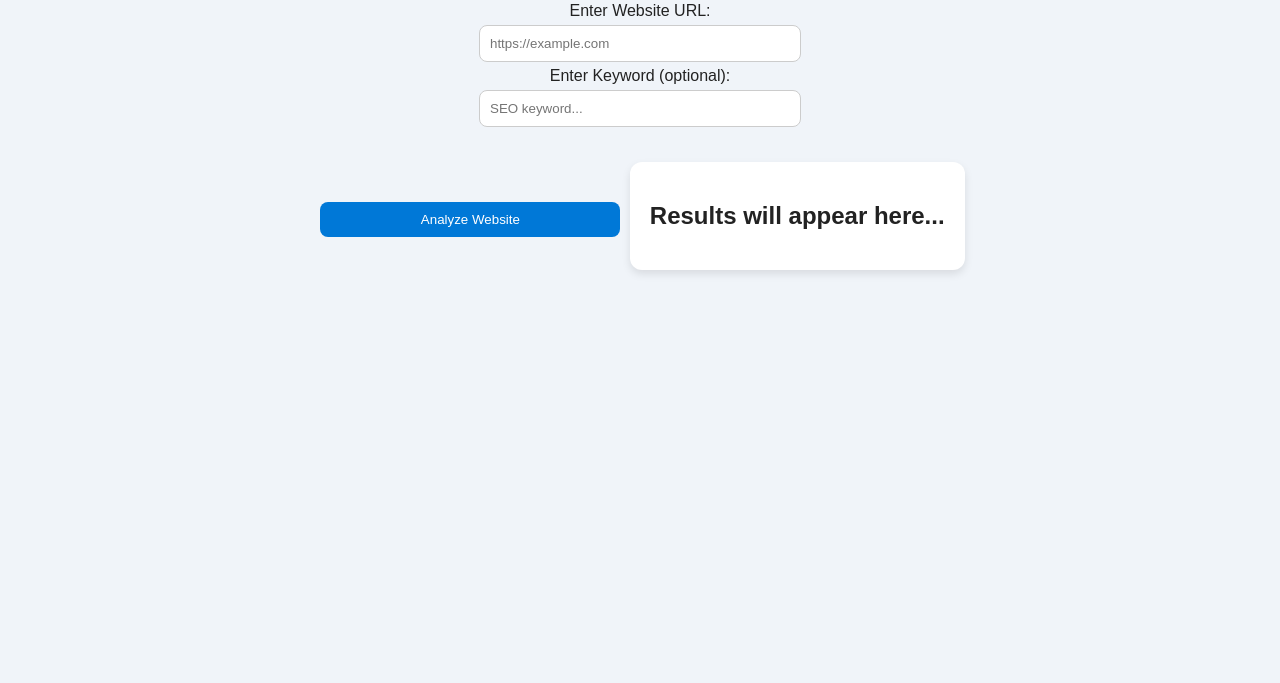
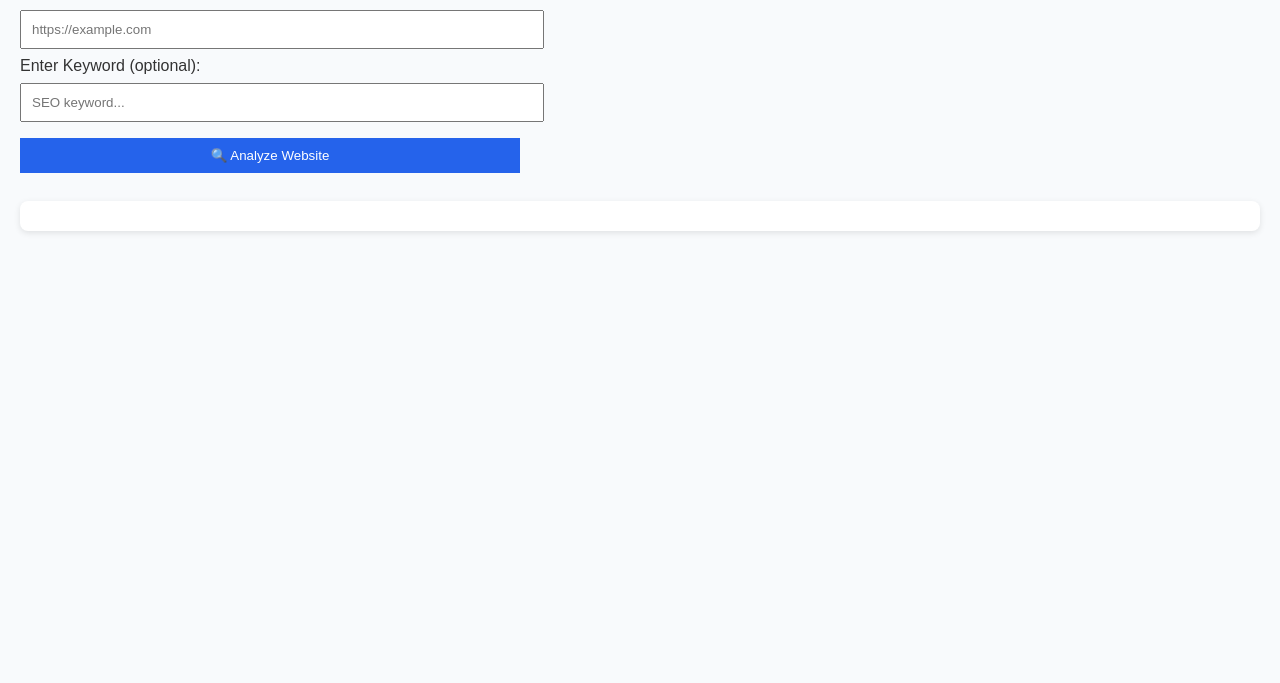
Before and after one commit to lj844929-star/seo-analyzer, a plain HTML site: page index.html in a window 1280 px wide. Shown: the part 117-800 px from the top of the page. Drawn offline with Linux system fonts and the light colour scheme.

Commit message:
Update index.html

```diff
--- a/index.html
+++ b/index.html
@@ -5,82 +5,67 @@
   <meta name="viewport" content="width=device-width, initial-scale=1.0" />
   <title>🌐 Free SEO & Traffic Analyzer</title>
   <style>
-    body {
-      font-family: "Poppins", sans-serif;
-      background: #f0f4f9;
-      margin: 0;
-      padding: 40px;
-      color: #222;
-      text-align: center;
-    }
-    h1 { color: #0078d7; margin-bottom: 20px; }
-    input, button {
-      padding: 10px;
-      margin: 5px;
-      border-radius: 8px;
-      border: 1px solid #ccc;
-      width: 300px;
-    }
-    button {
-      background: #0078d7;
-      color: #fff;
-      border: none;
-      cursor: pointer;
-    }
-    button:hover { background: #005bb5; }
-    .results {
-      margin-top: 30px;
-      background: #fff;
-      padding: 20px;
-      border-radius: 12px;
-      box-shadow: 0 4px 8px rgba(0,0,0,0.1);
-      display: inline-block;
-      text-align: left;
-    }
-    .tips ul { text-align: left; }
+    body { font-family: Arial, sans-serif; background:#f8fafc; margin:0; padding:20px; color:#333; }
+    h1 { color:#2563eb; text-align:center; }
+    input, button { padding:10px; margin:8px 0; width:100%; max-width:500px; }
+    button { background:#2563eb; color:white; border:none; cursor:pointer; }
+    button:hover { background:#1d4ed8; }
+    #results { margin-top:20px; background:#fff; padding:15px; border-radius:8px; box-shadow:0 2px 6px rgba(0,0,0,0.1); }
+    .error { color:#b91c1c; font-weight:bold; }
+    .success { color:#15803d; font-weight:bold; }
   </style>
 </head>
 <body>
   <h1>🌐 Free SEO & Traffic Analyzer</h1>
-  <label>Enter Website URL:</label><br/>
-  <input id="urlInput" placeholder="https://example.com" /><br/>
-  <label>Enter Keyword (optional):</label><br/>
-  <input id="keywordInput" placeholder="SEO keyword..." /><br/>
-  <button onclick="analyzeSEO()">Analyze Website</button>
 
-  <div class="results" id="results">
-    <h2>Results will appear here...</h2>
-  </div>
+  <label>Enter Website URL:</label><br>
+  <input id="urlInput" type="url" placeholder="https://example.com" required /><br>
+
+  <label>Enter Keyword (optional):</label><br>
+  <input id="keywordInput" type="text" placeholder="SEO keyword..." /><br>
+
+  <button id="analyzeBtn">🔍 Analyze Website</button>
+
+  <div id="results"></div>
 
   <script>
-    async function analyzeSEO() {
+    const analyzeBtn = document.getElementById('analyzeBtn');
+    const resultsDiv = document.getElementById('results');
+
+    analyzeBtn.addEventListener('click', async () => {
       const url = document.getElementById('urlInput').value.trim();
       const keyword = document.getElementById('keywordInput').value.trim();
-      const resultsDiv = document.getElementById('results');
       if (!url) {
-        alert('Please enter a valid website URL');
+        resultsDiv.innerHTML = '<p class="error">❌ Please enter a valid website URL.</p>';
         return;
       }
 
-      resultsDiv.innerHTML = '<h3>🔍 Analyzing, please wait...</h3>';
+      resultsDiv.innerHTML = '<p>⏳ Analyzing... please wait...</p>';
 
       try {
-        // Call Google PageSpeed Insights API
-        const api = `https://www.googleapis.com/pagespeedonline/v5/runPagespeed?url=${encodeURIComponent(url)}&category=performance&category=seo`;
+        const api = `https://www.googleapis.com/pagespeedonline/v5/runPagespeed?url=${encodeURIComponent(url)}&strategy=desktop`;
         const res = await fetch(api);
         const data = await res.json();
 
+        if (data.error) {
+          const msg = data.error.message || "Unknown error";
+          resultsDiv.innerHTML = `<p class="error">❌ Error analyzing this site.<br>Reason: ${msg}<br><br>💡 Try another public URL (e.g. https://wikipedia.org).</p>`;
+          return;
+        }
+
         const perfScore = Math.round(data.lighthouseResult.categories.performance.score * 100);
-        const seoScore = Math.round(data.lighthouseResult.categories.seo.score * 100);
-        const title = data.lighthouseResult.finalDisplayedUrl;
+        const seoScore = data.lighthouseResult.categories.seo ?
+                         Math.round(data.lighthouseResult.categories.seo.score * 100) :
+                         'N/A';
+        const domain = new URL(url).hostname;
 
         resultsDiv.innerHTML = `
-          <h2>Results for ${title}</h2>
-          <p>⚡ <strong>Performance Score:</strong> ${perfScore}/100</p>
-          <p>📈 <strong>SEO Score:</strong> ${seoScore}/100</p>
-          <p>🔑 <strong>Keyword:</strong> ${keyword || 'N/A'}</p>
-          <div class="tips">
-            <h3>🛠️ Quick SEO Tips</h3>
+          <h3>✅ Analysis Results for ${domain}</h3>
+          <p>⚡ Performance Score: <strong>${perfScore}/100</strong></p>
+          <p>📈 SEO Score: <strong>${seoScore}/100</strong></p>
+          <p>🎯 Keyword: <em>${keyword || '—'}</em></p>
+          <hr>
+          <h4>🛠️ Quick SEO Tips</h4>
           <ul>
             <li>Improve page loading speed</li>
             <li>Use mobile-friendly design</li>
@@ -88,14 +73,12 @@
             <li>Add alt text to images</li>
             <li>Use HTTPS for better trust</li>
           </ul>
-          </div>
-          <p>✅ Powered by Google PageSpeed Insights API</p>
+          <p class="success">✅ Powered by Google PageSpeed Insights</p>
         `;
-      } catch (error) {
-        console.error(error);
-        resultsDiv.innerHTML = `<p>❌ Failed to analyze. Please try again.</p>`;
+      } catch (err) {
+        resultsDiv.innerHTML = `<p class="error">❌ Network or API Error: ${err.message}<br>Check your internet or API limit.</p>`;
       }
-    }
+    });
   </script>
 </body>
 </html>
```
Lines whose indentation alone changed are shown as unchanged.
